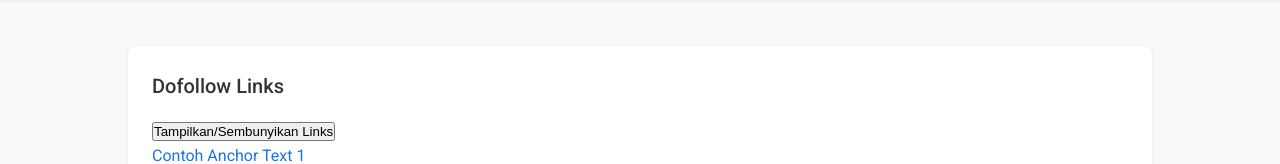
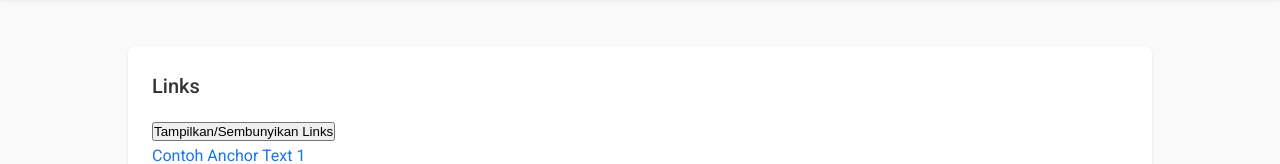
Before and after one commit to ded23579/free-template-index, a plain HTML site: page index.html in a window 1280 px wide. Shown: the part 143-307 px from the top of the page. Drawn offline with Linux system fonts and the light colour scheme.

Commit message:
Update index.html

```diff
--- a/index.html
+++ b/index.html
@@ -85,7 +85,7 @@
   <main>
     <div class="container">
       <section class="links-section">
-        <h2>Dofollow Links</h2>
+        <h2>Links</h2>
         <button id="toggle-links">Tampilkan/Sembunyikan Links</button>
         <ul class="links-list" id="links-list">
           <li><a href="https://edu.abjad.eu.org" target="_blank">Contoh Anchor Text 1</a></li>
```
